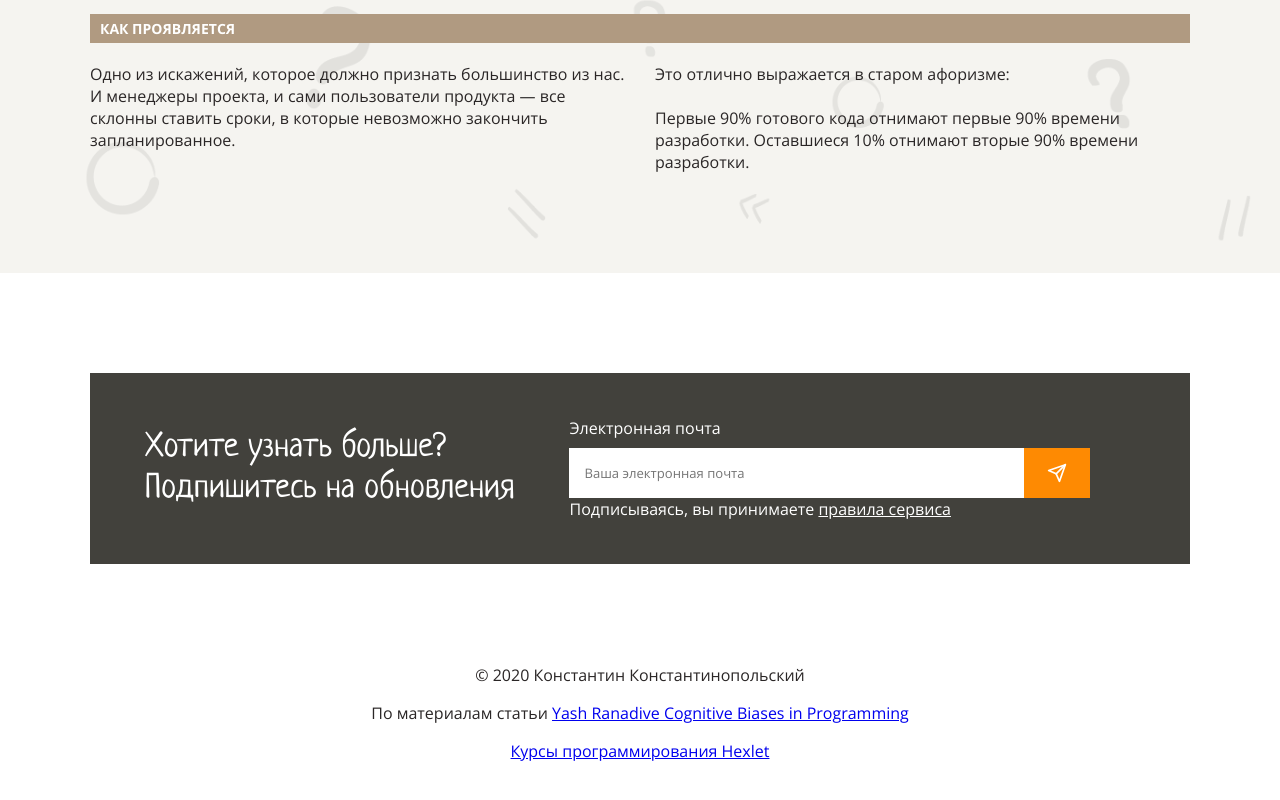
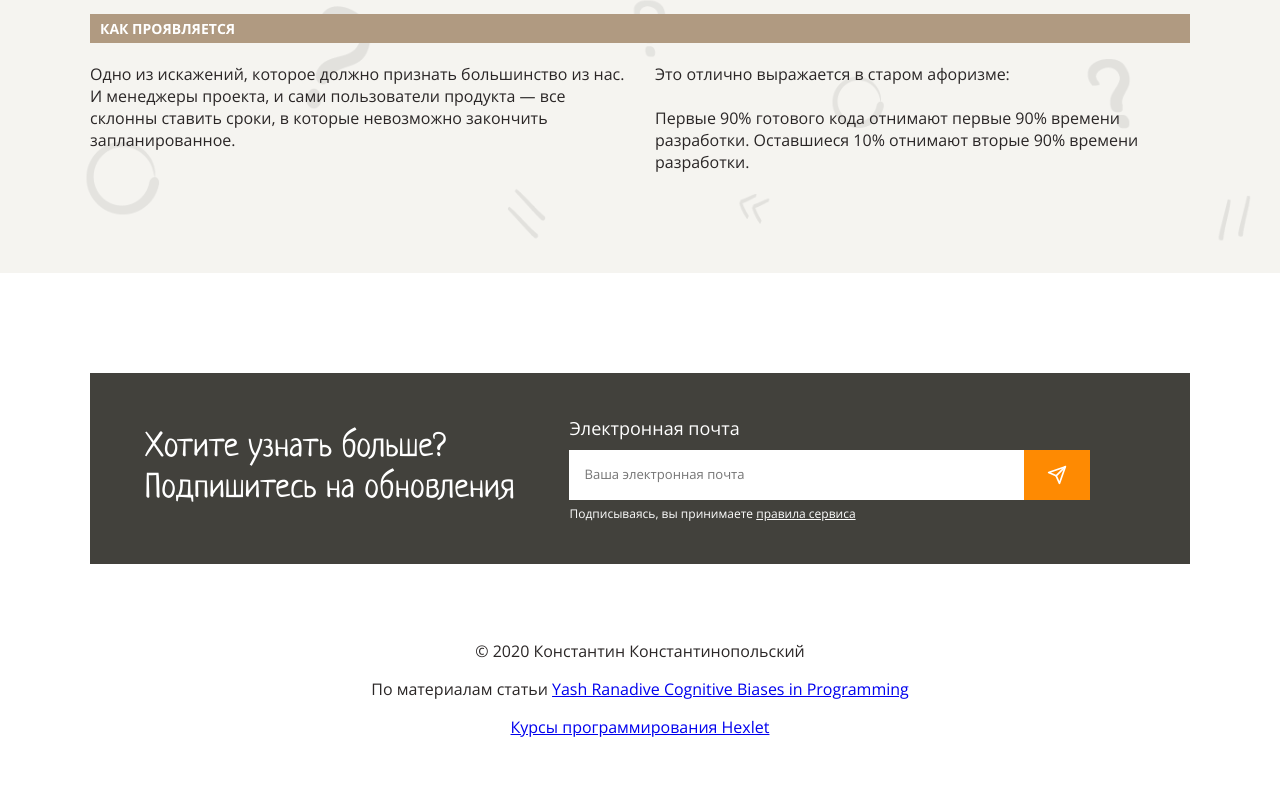
Before and after one commit to denivladislav/layout-designer-project-lvl1, a website: page src/index.html in a window 1280 px wide. Shown: the part 6871-7671 px from the top of the page. Drawn offline with Linux system fonts and the light colour scheme.

Commit message:
footer improved

```diff
--- a/src/index.html
+++ b/src/index.html
@@ -156,19 +156,21 @@
                 <div class="bg-asphalt text-white footer-block">
                     <h3>Хотите узнать больше?<br />Подпишитесь на обновления</h3>
                     <div class="email-block">
-                        <span class="margin-bottom-9">Электронная почта</span>
+                        <span class="form-name">Электронная почта</span>
                         <form>
                             <label for="email"></label>
                             <input placeholder="Ваша электронная почта" id="email" type="text">
                             <button></button>
                         </form>
-                        <span>Подписываясь, вы принимаете <a class="text-white" href="#">правила сервиса</a></span>
+                        <span class="form-subtext">Подписываясь, вы принимаете <a class="text-white" href="#">правила сервиса</a></span>
                     </div>
                 </div>
             </div>
-            <div>© 2020 Константин Константинопольский</div>
-            <div class="margin-top-16">По материалам статьи <a href="https://medium.com/hackernoon/cognitive-biases-in-programming-5e937707c27b" target="_blank">Yash Ranadive Cognitive Biases in Programming</a></div>
-            <a class="margin-top-16" href="https://ru.hexlet.io/" target="_blank">Курсы программирования Hexlet</a>
+            <div class="text-center">
+                <div>© 2020 Константин Константинопольский</div>
+                <div class="margin-top-16">По материалам статьи <a href="https://medium.com/hackernoon/cognitive-biases-in-programming-5e937707c27b" target="_blank">Yash Ranadive Cognitive Biases in Programming</a></div>
+                <div class="margin-top-16"><a href="https://ru.hexlet.io/" target="_blank">Курсы программирования Hexlet</a></div>
+            </div>
         </footer>
     </main>
 </body>
--- a/src/styles/style.css
+++ b/src/styles/style.css
@@ -91,16 +91,12 @@ iframe {
   text-align: center;
 }
 
-.margin-top-16 {
-  margin-top: 16px;
-}
-
 .margin-top-12 {
   margin-top: 12px;
 }
 
-.margin-bottom-9 {
-  margin-bottom: 9px;
+.margin-top-16 {
+  margin-top: 16px;
 }
 
 .margin-left-35 {
@@ -362,6 +358,10 @@ iframe {
   display: inline-block;
 }
 
+footer > .container {
+  margin-bottom: 76px;
+}
+
 .footer-block {
   display: flex;
 }
@@ -377,6 +377,10 @@ iframe {
   justify-content: center;
 
   padding-right: 100px;
+}
+
+.email-block form {
+  display: flex;
 }
 
 .email-block input {
@@ -408,10 +412,6 @@ iframe {
   border: none;
 }
 
-.email-block form {
-  display: flex;
-}
-
 .email-block button::before {
   position: absolute;
 
@@ -425,6 +425,18 @@ iframe {
   content: "";
 }
 
+.form-name {
+  margin-bottom: 10px;
+
+  font-size: 18px;
+}
+
+.form-subtext {
+  margin-top: 5px;
+
+  font-size: 12px;
+}
+
 .card:hover {
   color: var(--white);
 
@@ -434,3 +446,9 @@ iframe {
 .card:hover h3 {
   color: var(--white);
 }
+
+.email-block form button:hover {
+  background-color: var(--orange-dark);
+
+  cursor: pointer;
+}
```
